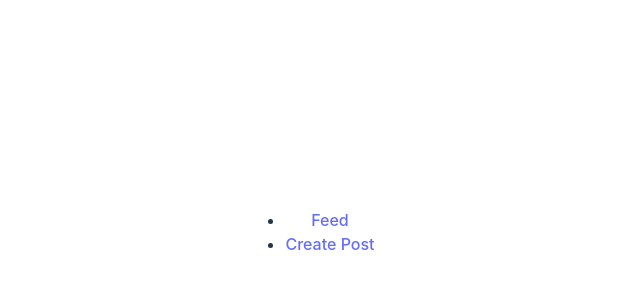
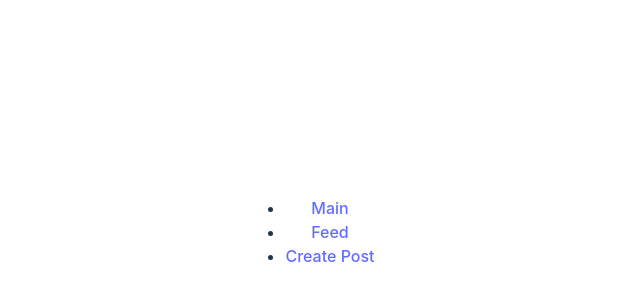
Before and after one commit to trstngttschlk/SocialAIApp, a React (Vite) app in the folder client/: page / in a window 1280 px wide. Shown: the part 168-468 px from the top of the page, without its empty margins (330-970 px from the left). Built offline with nearby package versions, Linux system fonts and the light colour scheme.

Commit message:
add additional Link to Navbar

```diff
--- a/client/src/components/Navbar.jsx
+++ b/client/src/components/Navbar.jsx
@@ -4,6 +4,9 @@ export default function Navbar() {
   return (
     <nav>
       <ul>
+        <li>
+          <Link to="/">Main</Link>
+        </li>
         <li>
           <Link to="/feed">Feed</Link>
         </li>
```
